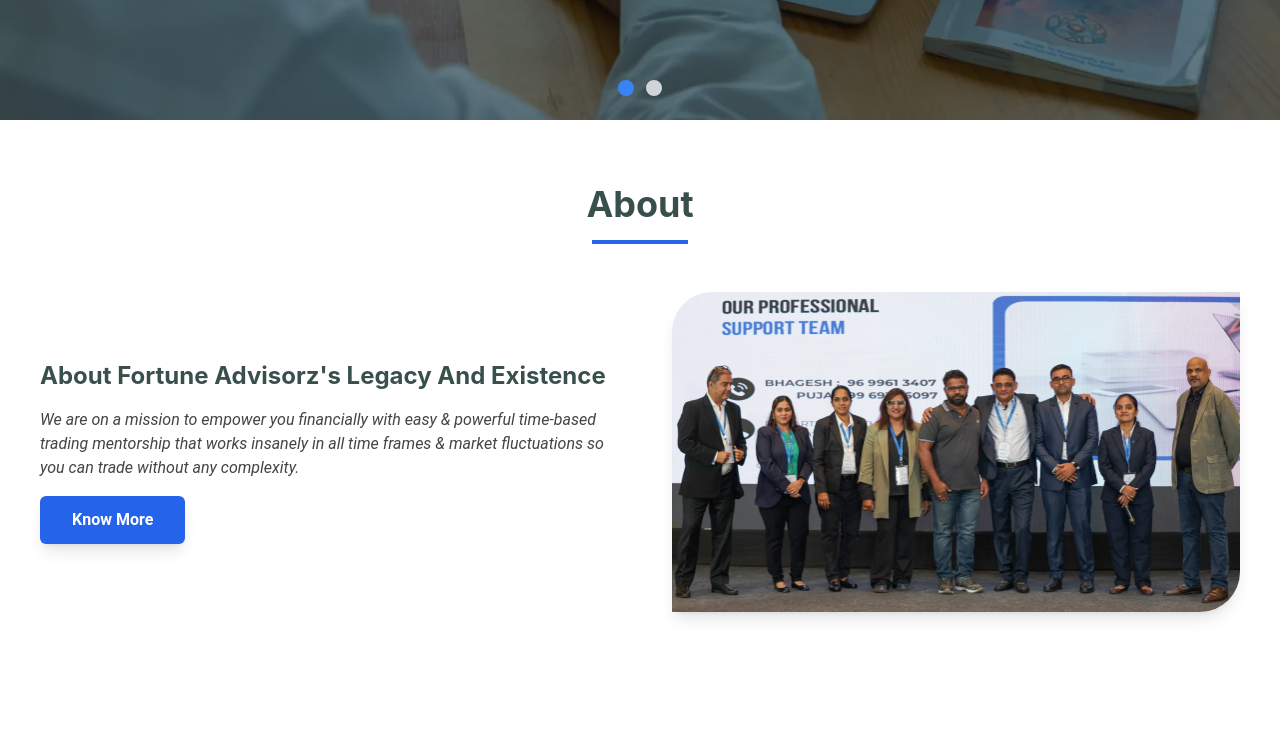
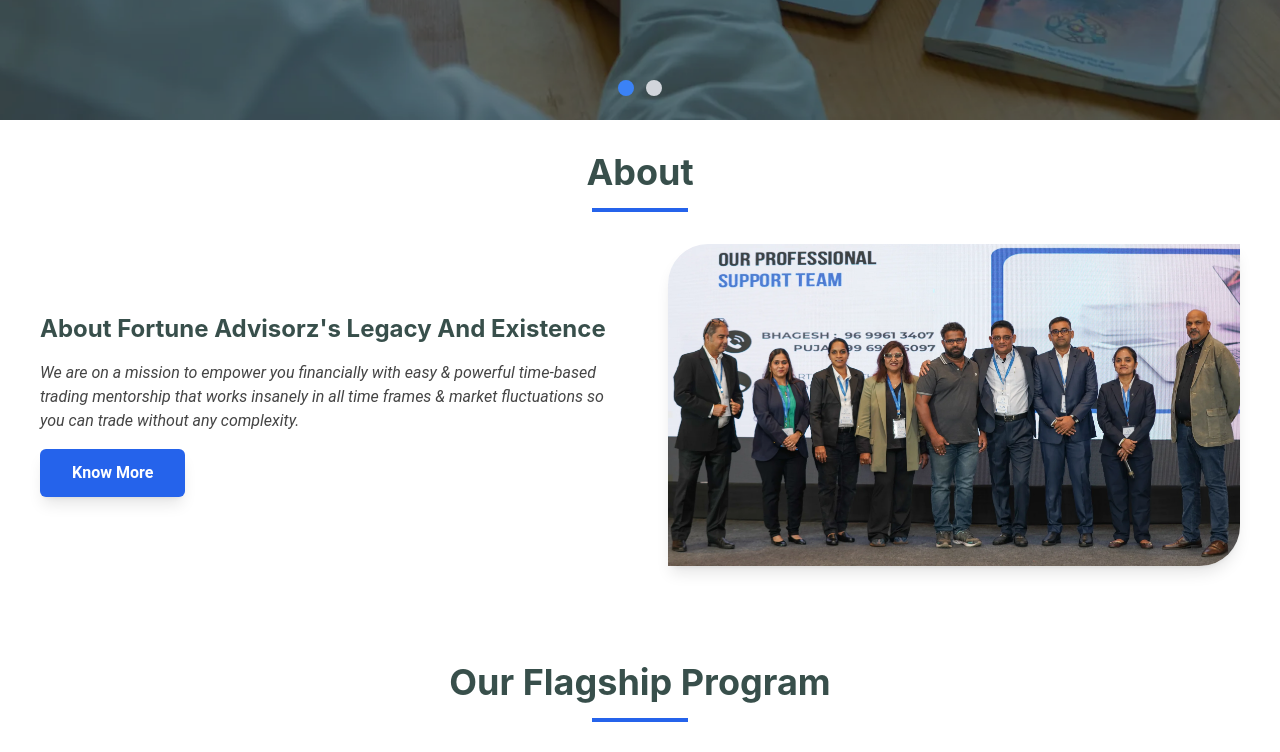
Before and after one commit to Sarvesh-24/FortuneWeb, a React (Create React App) app: page / in a window 1280 px wide. Shown: the part 680-1432 px from the top of the page. Built offline with nearby package versions, Linux system fonts and the light colour scheme.

Commit message:
removed space

```diff
--- a/src/components/About.js
+++ b/src/components/About.js
@@ -11,19 +11,19 @@ const About = () => {
   return (
     <section
     id="about"
-    className="w-full min-h-screen px-6 py-16 bg-white dark:bg-gray-900 transition-colors duration-300"
+    className="w-full px-6 py-8 bg-white dark:bg-gray-900 transition-colors duration-300"
   >
     <div
-      className="w-full max-w-screen-xl mx-auto mb-12 text-center"
+      className="w-full max-w-screen-xl mx-auto mb-8 text-center"
       data-aos="fade-up"
     >
       <h2 className="text-3xl md:text-4xl font-bold text-[#384f4b] dark:text-white font-['Inter', sans-serif] mb-4">
         About
       </h2>
-      <div className="w-24 h-1 bg-blue-600 dark:bg-blue-400 mx-auto mb-8"></div>
+      <div className="w-24 h-1 bg-blue-600 dark:bg-blue-400 mx-auto mb-6"></div>
     </div>
 
-    <div className="w-full max-w-screen-xl mx-auto grid grid-cols-1 md:grid-cols-2 gap-8 items-center">
+    <div className="w-full max-w-screen-xl mx-auto grid grid-cols-1 md:grid-cols-2 gap-6 items-center">
       {/* Image Section */}
       <div
         className="order-1 md:order-2 px-4"
@@ -58,7 +58,7 @@ const About = () => {
           href="/company" // Regular anchor tag for navigation
           whileHover={{ scale: 1.05 }}
           whileTap={{ scale: 0.95 }}
-          className="mt-8 inline-block px-8 py-3 bg-blue-600 dark:bg-blue-400 text-white dark:text-gray-900 md:rounded-md font-semibold shadow-lg hover:bg-blue-700 dark:hover:bg-blue-500 hover:text-white dark:hover:text-gray-100 transition duration-300 focus:outline-none focus:ring-2 focus:ring-blue-500 focus:ring-offset-2 dark:focus:ring-offset-gray-900"
+          className="mt-6 inline-block px-8 py-3 bg-blue-600 dark:bg-blue-400 text-white dark:text-gray-900 md:rounded-md font-semibold shadow-lg hover:bg-blue-700 dark:hover:bg-blue-500 hover:text-white dark:hover:text-gray-100 transition duration-300 focus:outline-none focus:ring-2 focus:ring-blue-500 focus:ring-offset-2 dark:focus:ring-offset-gray-900"
           aria-label="Learn more about Fortune Advisorz"
         >
           Know More
@@ -67,6 +67,7 @@ const About = () => {
     </div>
   </section>
 
+
   );
 };
 
```
